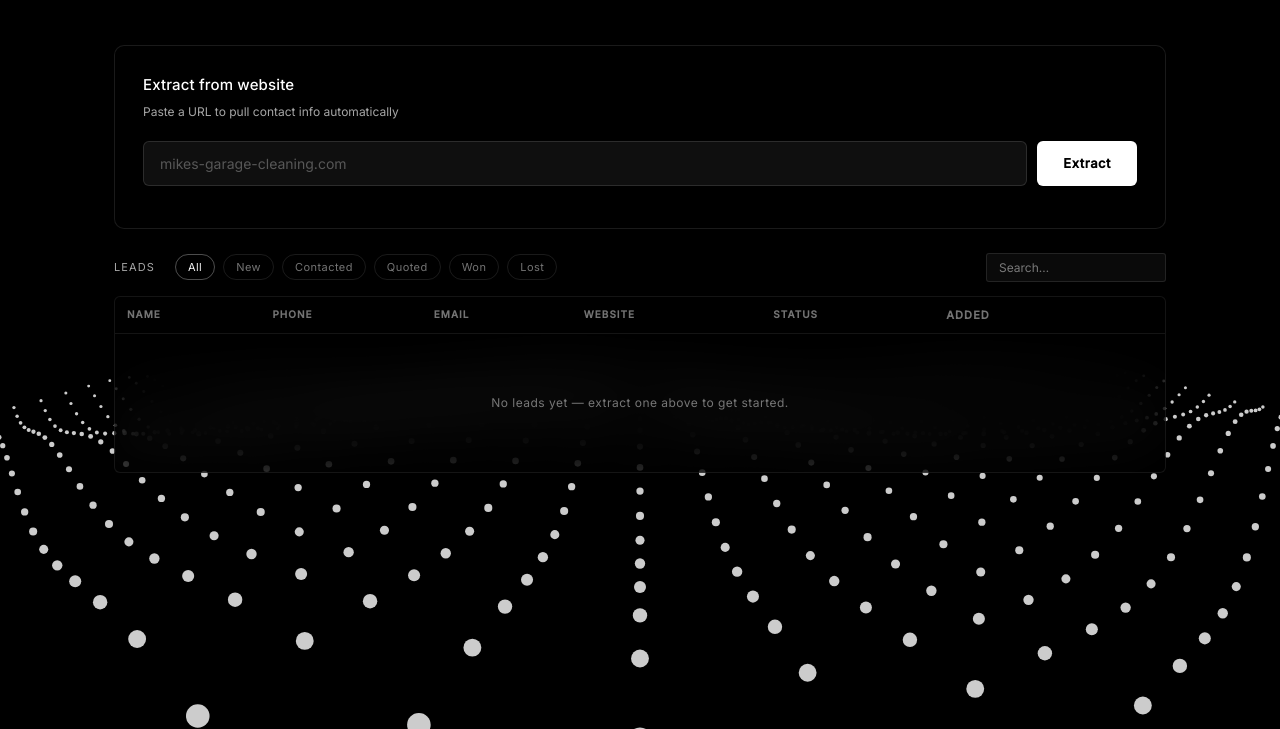
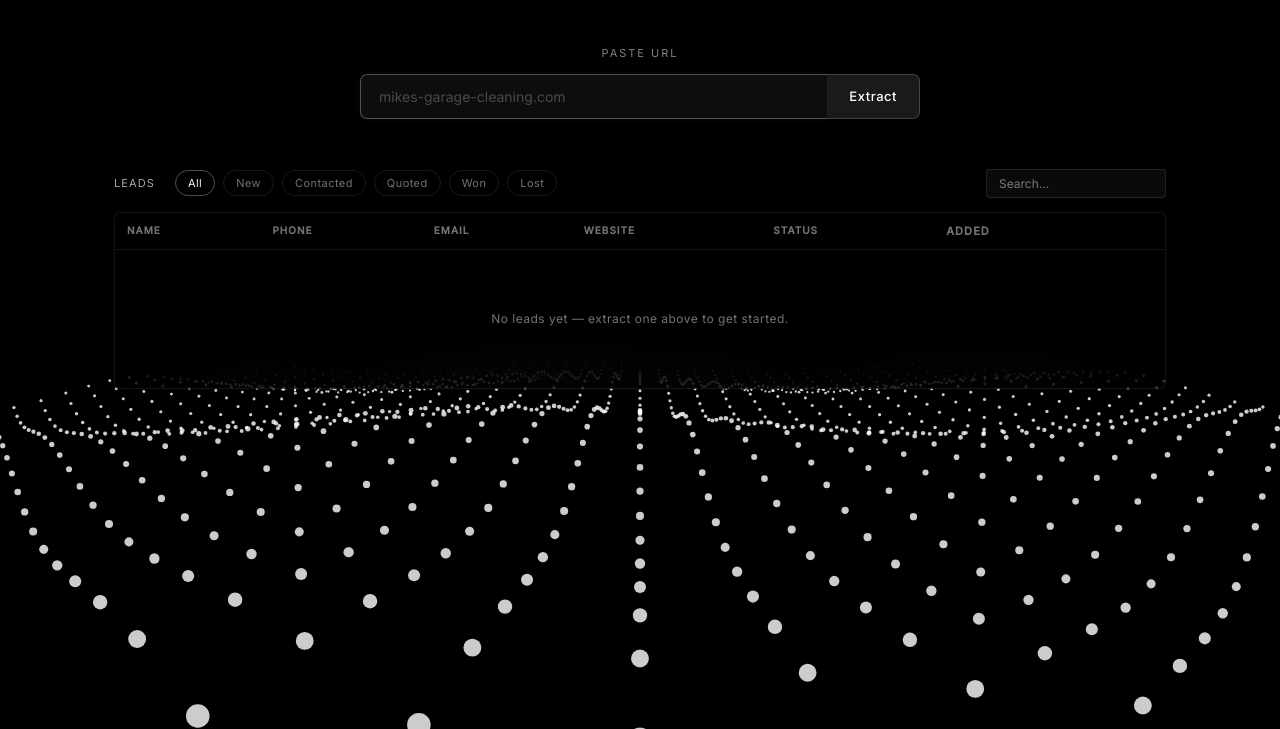
Before and after one commit to matissemk12/void-leads, a plain HTML site: page index.html in a window 1280 px wide. Shown: the part 71-800 px from the top of the page. Drawn offline with Linux system fonts and the light colour scheme.

Commit message:
Simplify scraper: minimal label, pulsing glow input, compact layout

```diff
--- a/index.html
+++ b/index.html
@@ -39,25 +39,28 @@
     .btn-sm:hover{border-color:rgba(255,255,255,.3);color:#fff}
 
     /* ── scraper ── */
-    #scraper{background:rgba(0,0,0,.6);backdrop-filter:blur(24px);-webkit-backdrop-filter:blur(24px);
-      border:1px solid rgba(255,255,255,.1);border-radius:10px;padding:28px;margin-bottom:24px}
-    .scraper-label{font-size:15px;font-weight:500;letter-spacing:.01em;color:#fff;
-      margin-bottom:6px}
-    .scraper-sub{font-size:12px;color:var(--muted);margin-bottom:20px}
-    .url-row{display:flex;gap:10px}
-    .url-input{flex:1;background:rgba(255,255,255,.06);border:1px solid rgba(255,255,255,.12);
-      border-radius:6px;padding:13px 16px;font-size:14px;color:#fff;outline:none;
-      transition:border-color 200ms,background 200ms}
-    .url-input:focus{border-color:rgba(255,255,255,.35);background:rgba(255,255,255,.09)}
-    .url-input::placeholder{color:rgba(255,255,255,.3)}
-    .btn-extract{padding:13px 26px;background:#fff;color:#000;border:none;
-      border-radius:6px;font-size:13px;font-weight:600;letter-spacing:.04em;
-      transition:opacity 180ms,transform 100ms;white-space:nowrap;display:flex;align-items:center;gap:8px}
-    .btn-extract:hover{opacity:.9;transform:translateY(-1px)}
-    .btn-extract:active{transform:translateY(0)}
-    .btn-extract:disabled{opacity:.3;cursor:not-allowed;transform:none}
-    .spinner{width:13px;height:13px;border:2px solid rgba(0,0,0,.15);
-      border-top-color:#000;border-radius:50%;animation:spin .6s linear infinite;display:none}
+    #scraper{background:transparent;border:none;padding:0 0 28px;margin-bottom:8px}
+    .scraper-label{font-size:11px;letter-spacing:.18em;color:rgba(255,255,255,.5);
+      text-transform:uppercase;text-align:center;margin-bottom:12px}
+    .url-row{display:flex;gap:0;max-width:560px;margin:0 auto}
+    .url-input{flex:1;background:rgba(255,255,255,.05);border:1px solid rgba(255,255,255,.18);
+      border-right:none;border-radius:7px 0 0 7px;padding:13px 18px;font-size:14px;color:#fff;outline:none;
+      animation:pulse-glow 2.8s ease-in-out infinite;transition:background 200ms}
+    .url-input:focus{background:rgba(255,255,255,.08);animation:none;
+      border-color:rgba(255,255,255,.5);box-shadow:0 0 22px rgba(255,255,255,.12)}
+    .url-input::placeholder{color:rgba(255,255,255,.25)}
+    @keyframes pulse-glow{
+      0%,100%{border-color:rgba(255,255,255,.18);box-shadow:0 0 0 rgba(255,255,255,0)}
+      50%{border-color:rgba(255,255,255,.45);box-shadow:0 0 18px rgba(255,255,255,.1),0 0 6px rgba(255,255,255,.06)}
+    }
+    .btn-extract{padding:13px 22px;background:rgba(255,255,255,.1);color:#fff;
+      border:1px solid rgba(255,255,255,.18);border-left:none;
+      border-radius:0 7px 7px 0;font-size:13px;font-weight:500;letter-spacing:.04em;
+      transition:background 180ms;white-space:nowrap;display:flex;align-items:center;gap:8px}
+    .btn-extract:hover{background:rgba(255,255,255,.18)}
+    .btn-extract:disabled{opacity:.3;cursor:not-allowed}
+    .spinner{width:13px;height:13px;border:2px solid rgba(255,255,255,.2);
+      border-top-color:#fff;border-radius:50%;animation:spin .6s linear infinite;display:none}
     @keyframes spin{to{transform:rotate(360deg)}}
 
     /* ── results ── */
@@ -71,10 +74,10 @@
       padding:0;margin-top:8px;transition:color 180ms;display:block}
     .copy-btn:hover{color:#fff}
     .results-actions{display:flex;gap:10px;align-items:center;padding-top:4px}
-    .btn-save{padding:11px 24px;background:#fff;color:#000;border:none;border-radius:6px;
-      font-size:12px;font-weight:600;letter-spacing:.04em;transition:opacity 180ms,transform 100ms}
-    .btn-save:hover{opacity:.9;transform:translateY(-1px)}
-    .btn-clear{padding:11px 18px;background:transparent;border:1px solid rgba(255,255,255,.12);
+    .btn-save{padding:10px 22px;background:#fff;color:#000;border:none;border-radius:6px;
+      font-size:12px;font-weight:600;letter-spacing:.04em;transition:opacity 180ms}
+    .btn-save:hover{opacity:.88}
+    .btn-clear{padding:10px 16px;background:transparent;border:1px solid rgba(255,255,255,.12);
       border-radius:6px;color:var(--muted);font-size:12px;letter-spacing:.04em;transition:all 180ms}
     .btn-clear:hover{border-color:rgba(255,255,255,.3);color:#fff}
     #err-msg{margin-top:14px;font-size:12px;color:#f87171;letter-spacing:.04em}
@@ -165,8 +168,7 @@
 
   <!-- Scraper -->
   <div id="scraper">
-    <div class="scraper-label">Extract from website</div>
-    <div class="scraper-sub">Paste a URL to pull contact info automatically</div>
+    <div class="scraper-label">Paste URL</div>
     <div class="url-row">
       <input type="text" class="url-input" id="url-in"
         placeholder="mikes-garage-cleaning.com"
```
